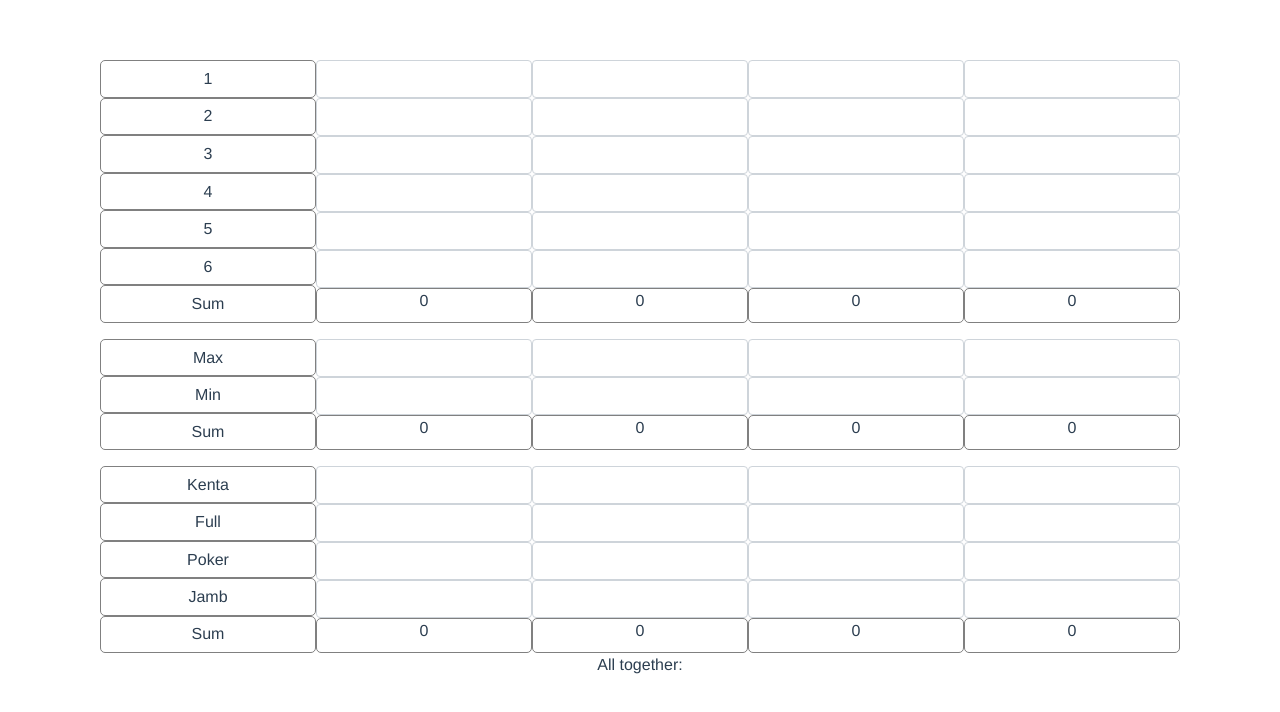
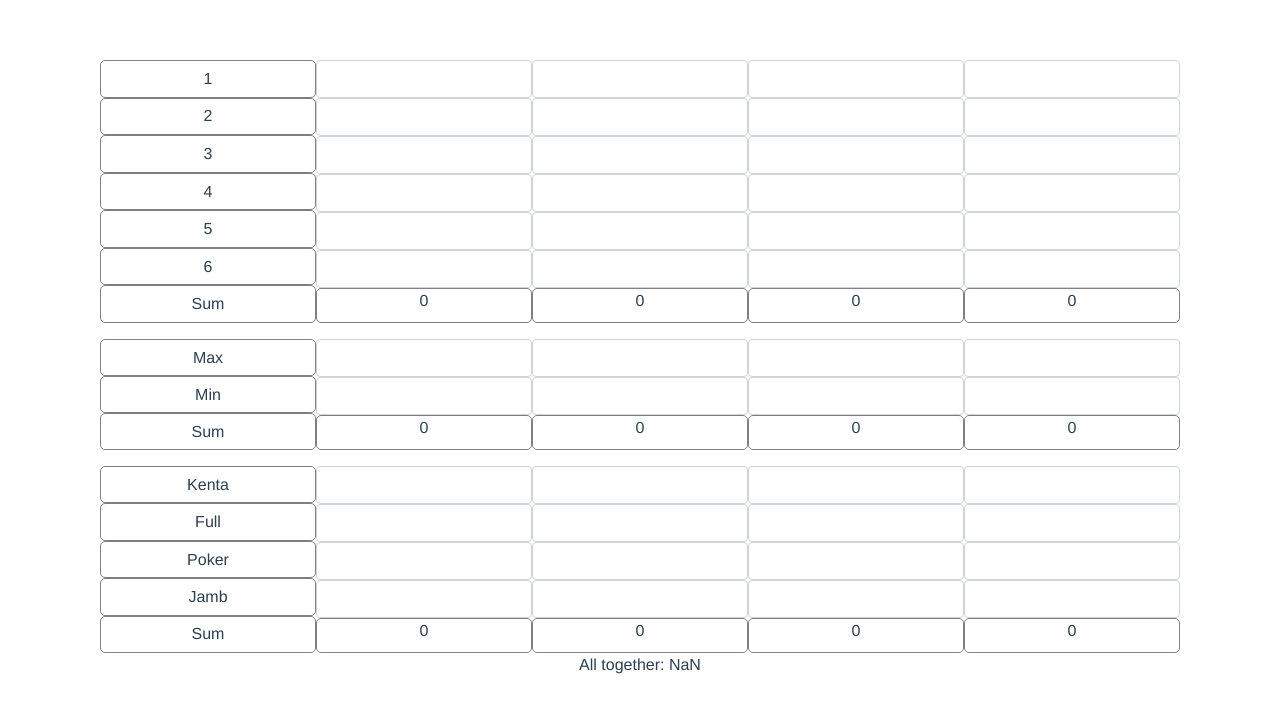
Before and after one commit to miklavcj/kocke-app, a Vue app: page / in a window 1280 px wide. Shown: the top 712 px of the page. Built offline with nearby package versions, Linux system fonts and the light colour scheme.

Commit message:
Improved fixed result calculation for if sum = 0

```diff
--- a/src/App.vue
+++ b/src/App.vue
@@ -150,9 +150,9 @@ export default {
   }),
   computed: {
     result: function ()  {
-      if( this.numbersDown.sum && this.numbersMixed.sum && this.numbersUp.sum && this.numbersN.sum &&
-          this.minMaxDown.sum && this.minMaxMixed.sum && this.minMaxUp.sum && this.minMaxN.sum &&
-          this.specialDown.sum && this.specialMixed.sum && this.specialUp.sum && this.specialN.sum
+      if( this.numbersDown.sum !== null  && this.numbersMixed.sum !== null  && this.numbersUp.sum !== null  && this.numbersN.sum !== null  &&
+          this.minMaxDown.sum !== null  && this.minMaxMixed.sum !== null  && this.minMaxUp.sum !== null  && this.minMaxN.sum !== null  &&
+          this.specialDown.sum !== null  && this.specialMixed.sum !== null  && this.specialUp.sum !== null  && this.specialN.sum !== null
       ) {
         let sum = this.numbersDown.sum + this.numbersMixed.sum + this.numbersUp.sum + this.numbersN.sum +
         this.minMaxDown.sum + this.minMaxMixed.sum + this.minMaxUp.sum + this.minMaxN.sum +
```
